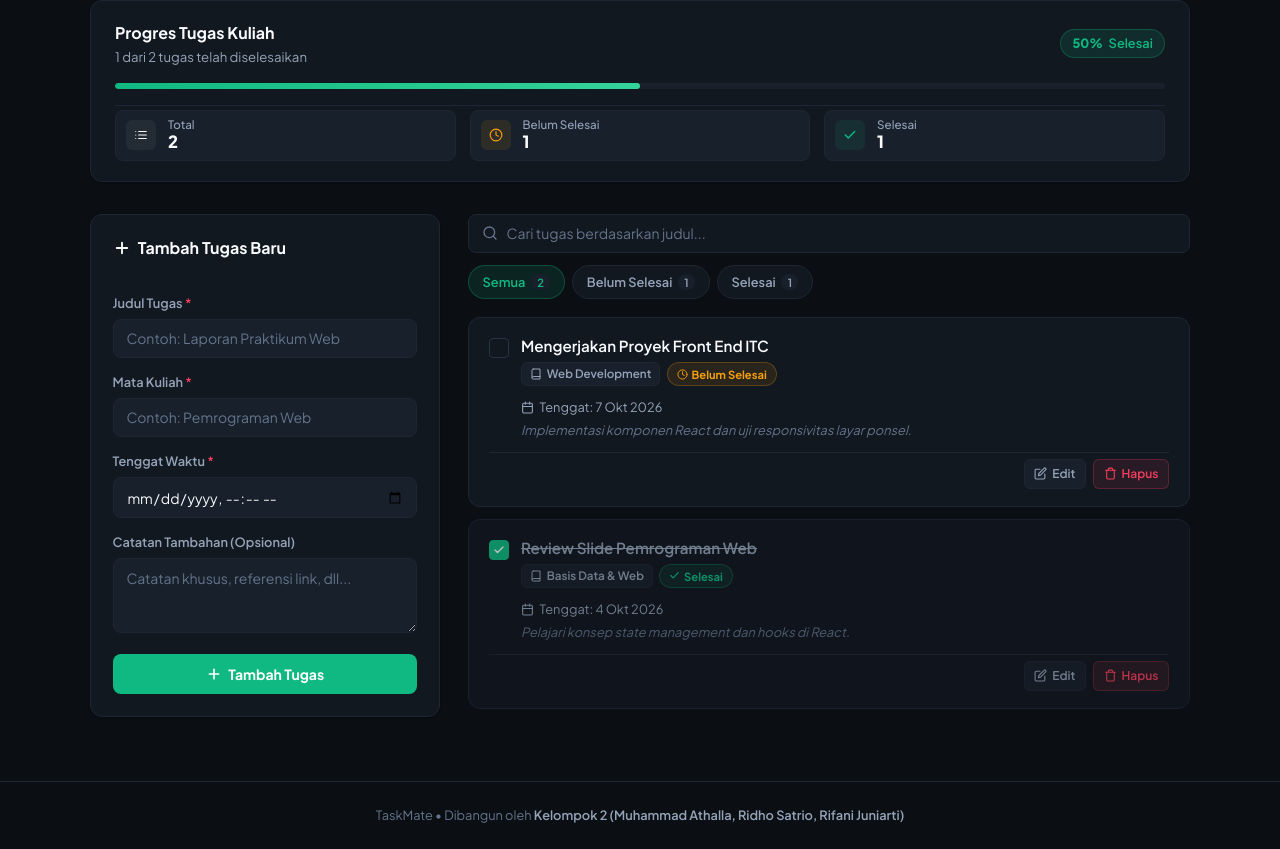
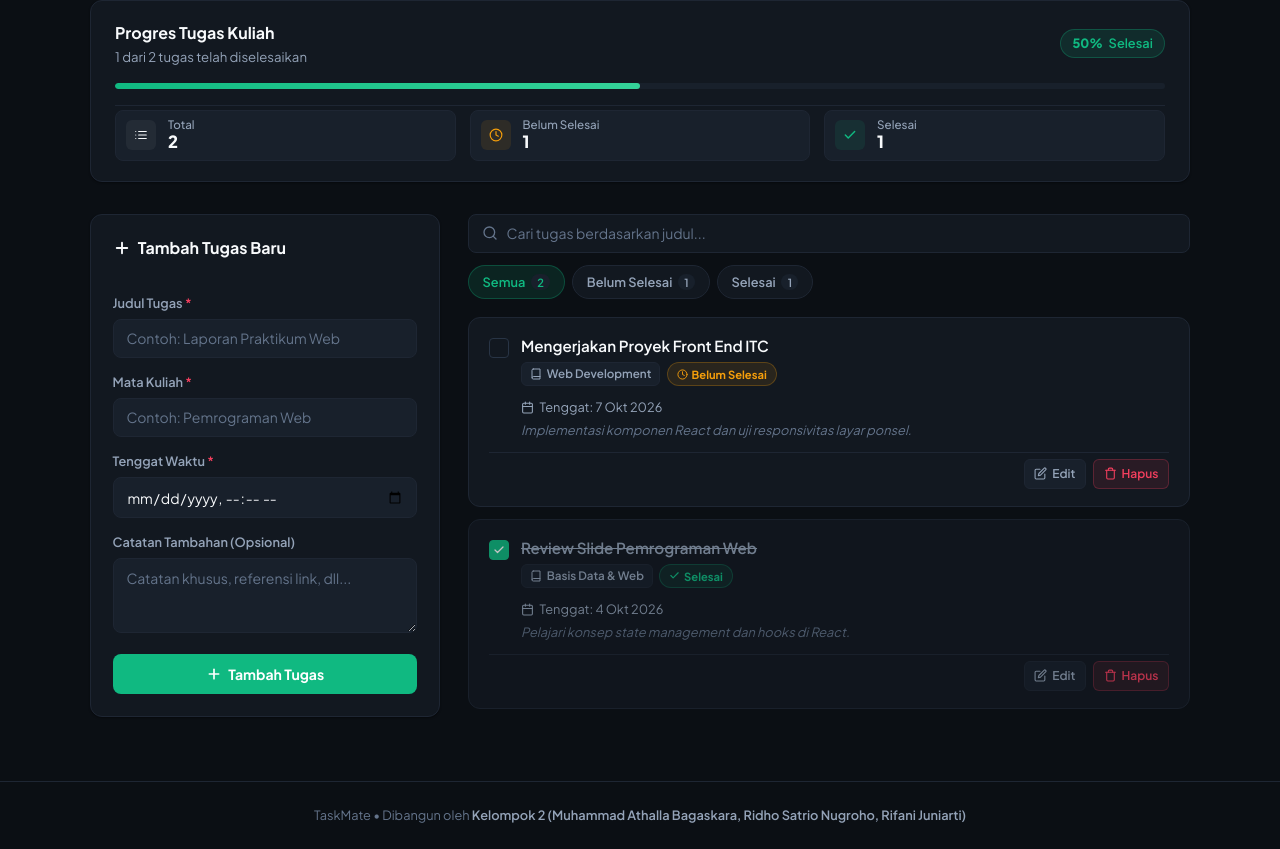
Before and after one commit to muhmdathalla/taskmate-group-2, a React (Vite) app: page / in a window 1280 px wide. Shown: the part 137-986 px from the top of the page. Built offline with nearby package versions, Linux system fonts and the light colour scheme.

Commit message:
docs: perbarui nama lengkap dan nim anggota kelompok 2 pada readme

```diff
--- a/src/App.jsx
+++ b/src/App.jsx
@@ -158,7 +158,7 @@ export default function App() {
         <p>
           TaskMate • Dibangun oleh{' '}
           <span className="footer-team-highlight">
-            Kelompok 2 (Muhammad Athalla, Ridho Satrio, Rifani Juniarti)
+            Kelompok 2 (Muhammad Athalla Bagaskara, Ridho Satrio Nugroho, Rifani Juniarti)
           </span>
         </p>
       </footer>
```
Also changed, not shown: 1 other file (tests, documents, lock files or other folders).
